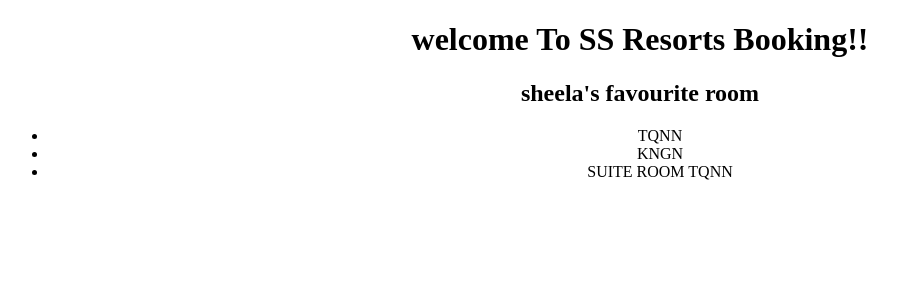
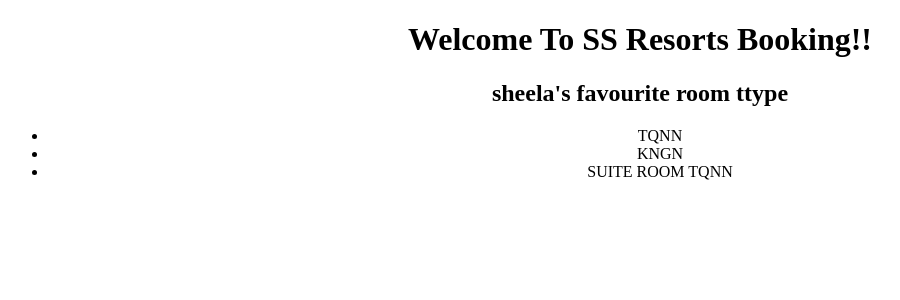
Before and after one commit to Sheelasv99/UI-SSV, a React (Create React App) app in the folder client/: page / in a window 1280 px wide. Shown: the top 300 px of the page, without its empty margins (0-900 px from the left). Built offline with nearby package versions, Linux system fonts and the light colour scheme.

Commit message:
updated files

```diff
--- a/client/src/App.js
+++ b/client/src/App.js
@@ -1,14 +1,30 @@
 
 import './App.css';
-import Booking from  './components/Booking.js';
+import Bookings from './components/Bookings';
 
-function App (){
+
+const bookings = [
+  {
+    id: 1234,
+    roomtype: "TQNN"
+  },
+  {
+    id: 4567,
+    roomtype: "KNGN"
+  },
+  {
+    id: 6543,
+    roomtype: "SUITE ROOM TQNN"
+  },
+];
+
+function App() {
   return (
     <div className="App">
-      <h1>welcome To SS Resorts Booking!!</h1>
-      <Booking/>
+      <h1>Welcome To SS Resorts Booking!!</h1>
+      <Bookings bookings={bookings} />
     </div>
   );
-};
+}
 
 export default App;
--- a/client/src/components/Booking.js
+++ /dev/null
@@ -1,38 +0,0 @@
-const user ={
-    id:2345,
-    username : "sheela"
-}
-
-const booking = [
-   {
-       id:1234,
-       roomtype:"TQNN"
-   },
-   {
-       id:4567,
-       roomtype:"KNGN"
-   },
-   {
-       id:6543,
-       roomtype:"SUITE ROOM TQNN"
-   },
-]
-const Booking=() =>{
-   return (
-     <div>
-         <h2>{user.username}'s favourite room </h2>
-        <ul>
-           {booking.map((booking) => (
-            <li key={booking.id}>{booking.roomtype}</li>
-           ))
-
-           }
-        </ul>
-       </div>
-
-
-   );
-};
-
-
-export default Booking;
--- /dev/null
+++ b/client/src/components/Bookings.js
@@ -0,0 +1,17 @@
+const user={
+    username:"sheela"
+};
+const Booking = (props) => {
+  return (
+    <div>
+      <h2>{user.username}'s favourite room ttype</h2>
+      <ul>
+        {props.bookings.map((booking) => (
+          <li key={booking.id}>{booking.roomtype}</li>
+        ))}
+      </ul>
+    </div>
+  );
+};
+
+export default Booking;
```
